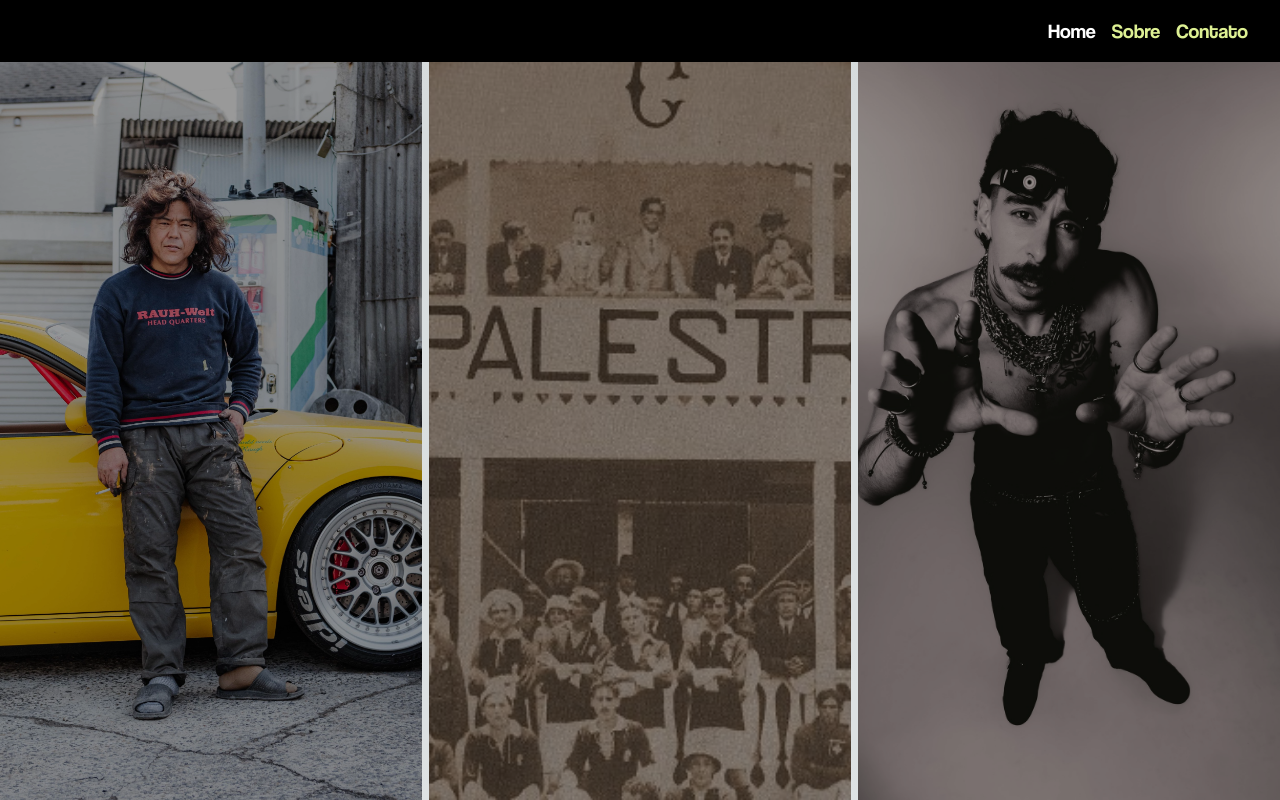
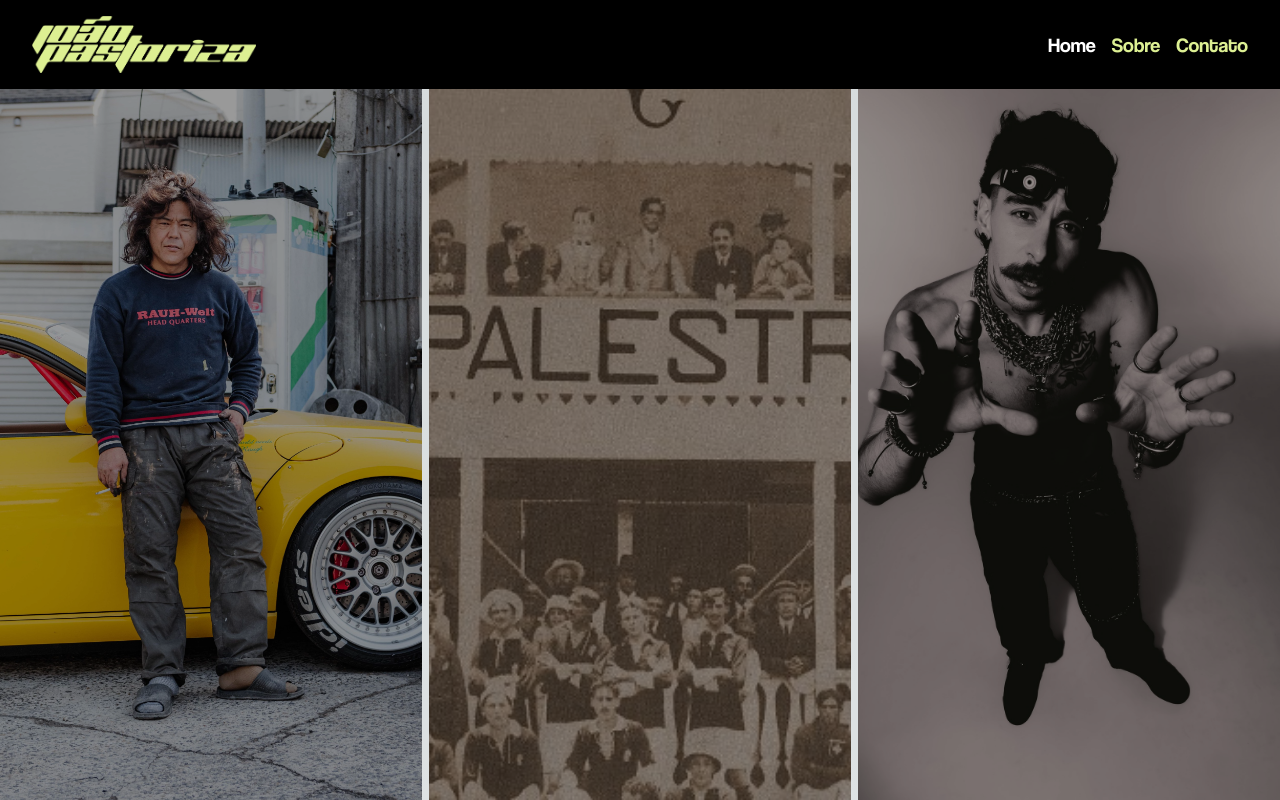
Before and after one commit to guta307/JoaoPortfolio, a Next.js app: page /pages/home in a window 1280 px wide. Shown: the top 800 px of the page. Built offline with nearby package versions, Linux system fonts and the light colour scheme.

Commit message:
(feat) - added logo to the header

```diff
--- a/src/app/components/header/header.tsx
+++ b/src/app/components/header/header.tsx
@@ -1,12 +1,19 @@
 import Link from "next/link";
+
+import Logo from "../../assets/header/Logo.png";
+import Image from "next/image";
 type headerProps = {
   currentPage?: string;
 };
 
 const HeaderComponent = ({ currentPage }: headerProps) => {
   return (
-    <nav className=" flex z-50 bg-black justify-between items-center fixed w-full pt-4 pb-4">
-      <div>Logo</div>
+    <nav className=" my-0 mx-auto flex z-50 bg-black justify-between items-center fixed w-full min-w-[300px] pt-4 pb-4">
+      <Image
+        src={Logo}
+        alt="imagem de logo de João Pastoriza"
+        className=" desktop:pl-8 tablet:pl-8 mobile:pl-4 desktop:w-[20%] mobile:w-[25%]"
+      />
 
       <ul className="flex gap-4 Header text-xl text-primary desktop:pr-8 tablet:pr-8 mobile:pr-4">
         <Link href="/pages/home">
```
Also changed, not shown: src/app/assets/header/Logo.png (added).
